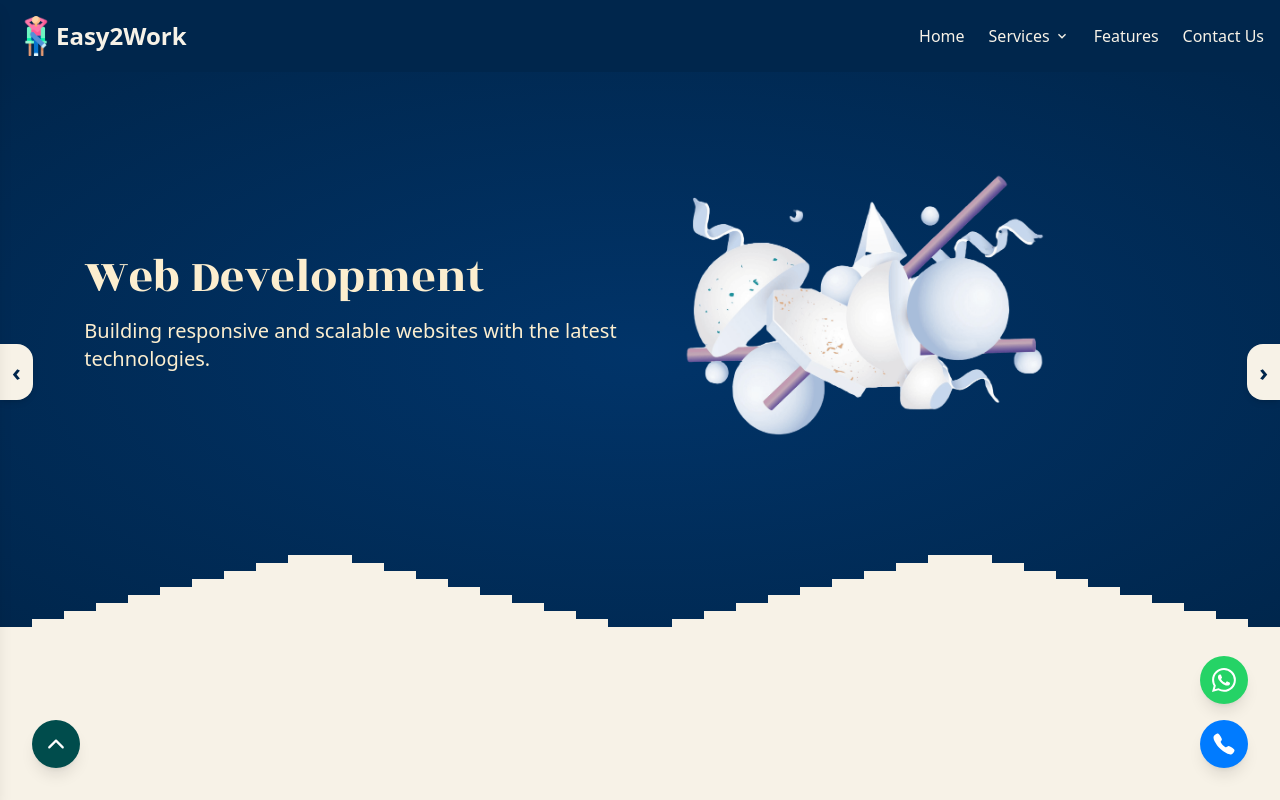
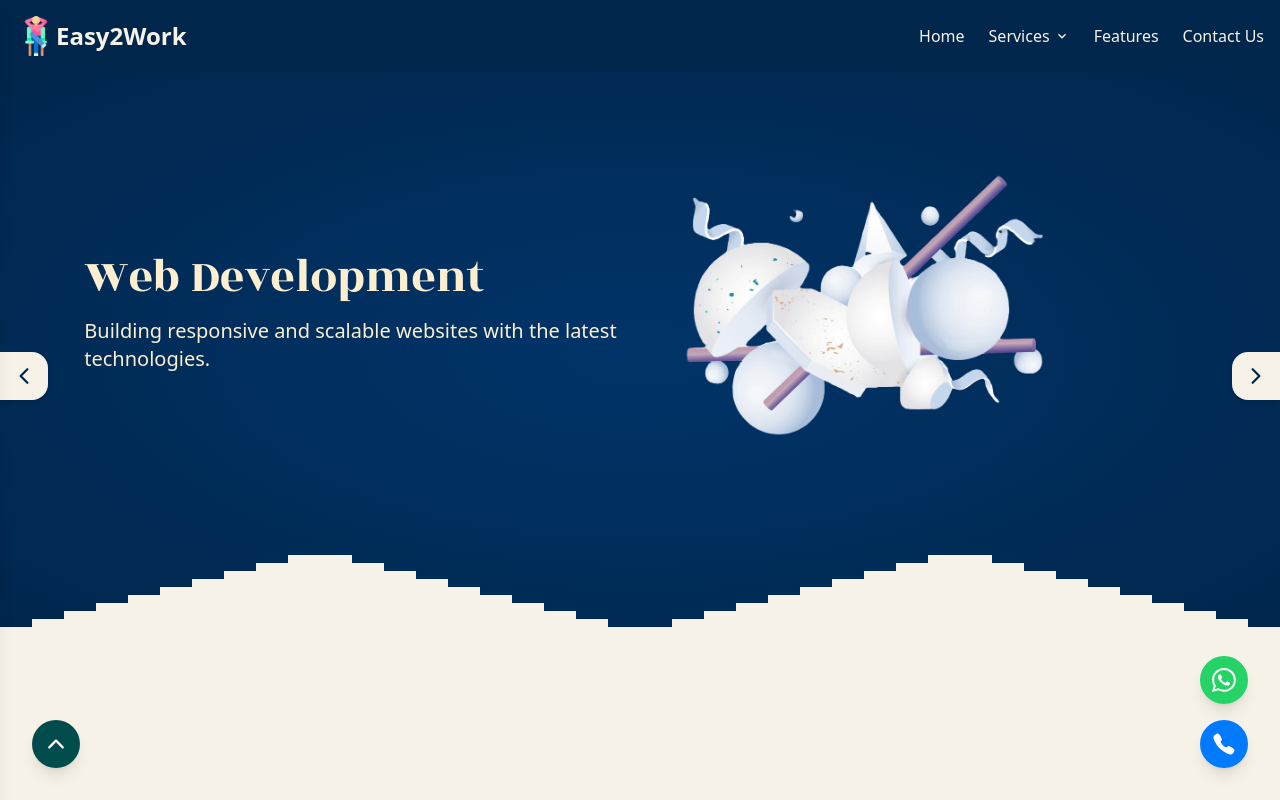
Before and after one commit to prassana16/E2W-website, a React (Vite) app: page / in a window 1280 px wide. Shown: the top 800 px of the page. Built offline with nearby package versions, Linux system fonts and the light colour scheme.

Commit message:
banner btn changed build for deploy

```diff
--- a/src/components/Banner.jsx
+++ b/src/components/Banner.jsx
@@ -4,12 +4,13 @@ import WebDevImage from '../assets/images/websitebanner2.png';
 import SoftwareDevImage from '../assets/images/softwarebanner2.png';
 import SeoImage from '../assets/images/seobanner2.png';
 import ItCompanyImage from '../assets/images/bannerimg.png';
+import { IoIosArrowBack , IoIosArrowForward } from "react-icons/io";
 
 const Banner = () => {
   const slides = [
     {
       title: 'Welcome to Easy2Work India',
-      description: 'we are collabrating with high quality professionals across the worlds.',
+      description: 'we are collabrating with high quality professionals across the world.',
       image: ItCompanyImage,
     },
     {
@@ -99,18 +100,18 @@ const Banner = () => {
         </AnimatePresence>
 
         {/* Controls */}
-        <div className="absolute bottom-1/2 md:bottom-1/2 left-0 right-0 flex justify-between items-center z-10">
+        <div className="absolute gap-5 md:gap-0 md:bottom-1/2 left-0 right-0 flex justify-center md:justify-between items-center z-10">
           <button
             onClick={handlePrev}
-            className="text-[#00264c] p-2 md:p-3 font-bold text-2xl rounded-r-lg md:rounded-r-2xl bg-[#F7F2E7] shadow-md transition"
+            className="text-[#00264c] p-1 md:p-3 font-bold text-2xl rounded-l-lg md:rounded-l-none md:rounded-r-2xl bg-[#F7F2E7] shadow-md transition"
           >
-            &#8249;
+            <IoIosArrowBack />
           </button>
           <button
             onClick={handleNext}
-            className="text-[#00264c] p-2 md:p-3 font-bold text-2xl rounded-l-lg md:rounded-l-2xl bg-[#F7F2E7] shadow-md transition"
+            className="text-[#00264c] p-1 md:p-3 font-bold text-2xl rounded-r-lg md:rounded-r-none md:rounded-l-2xl bg-[#F7F2E7] shadow-md transition"
           >
-            &#8250;
+            <IoIosArrowForward />
           </button>
         </div>
 
```
